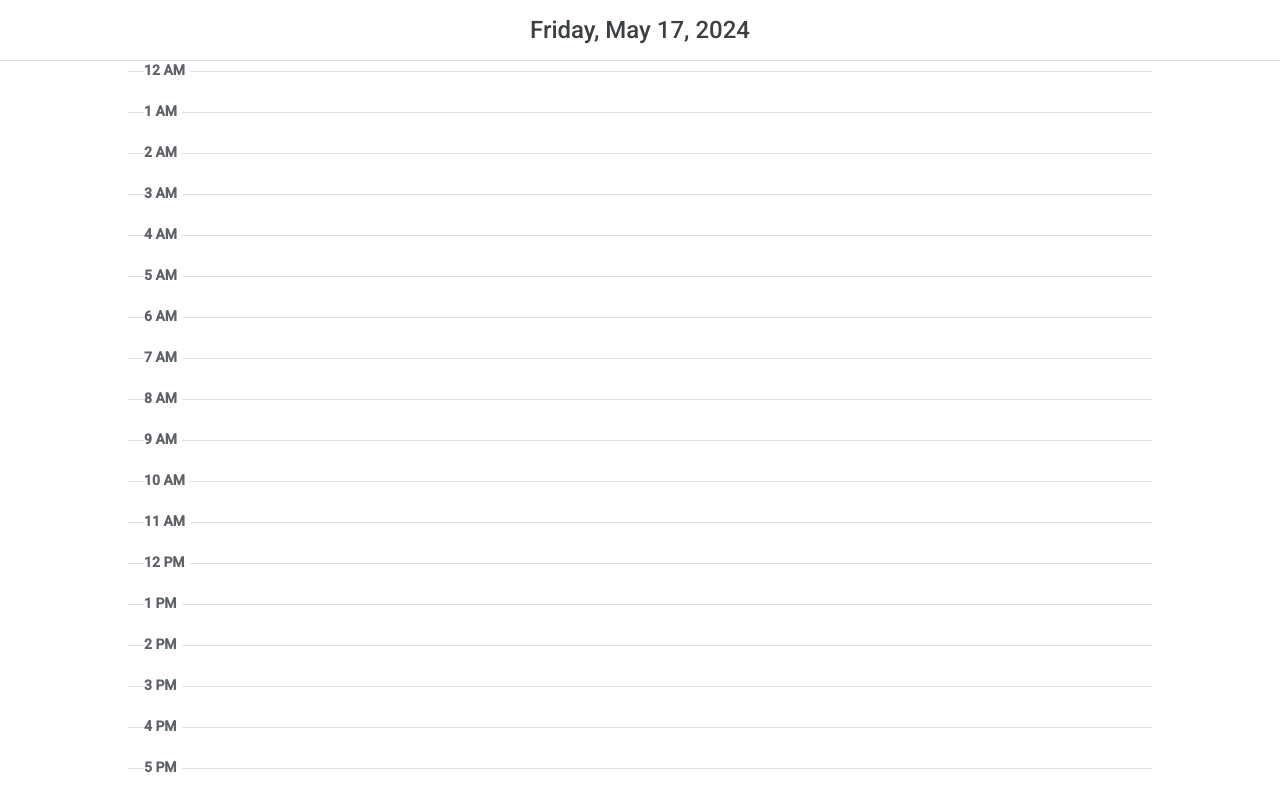
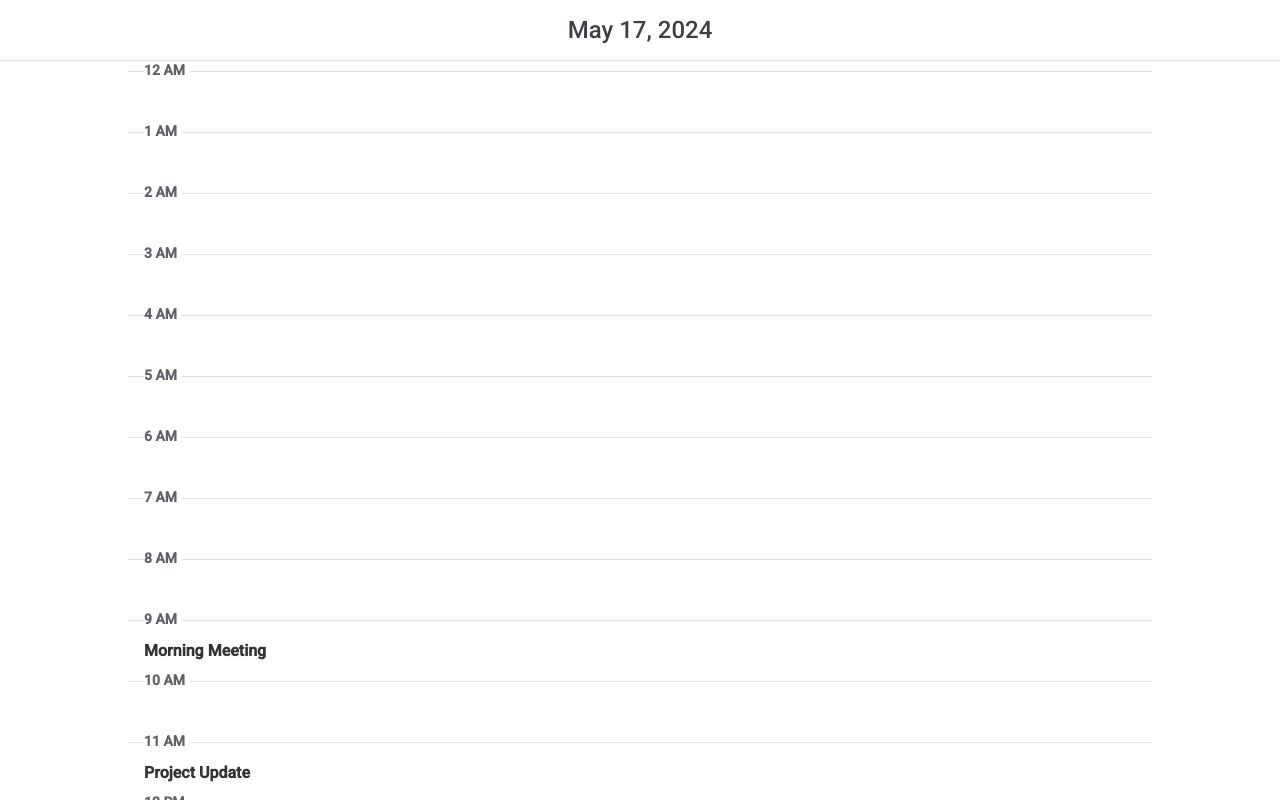
Before and after one commit to klister10/calendarCodingChallenge, a React (Create React App) app: page / in a window 1280 px wide. Built offline with nearby package versions, Linux system fonts and the light colour scheme.

Commit message:
fetching events

```diff
--- a/src/App.js
+++ b/src/App.js
@@ -1,10 +1,13 @@
+import { useState } from 'react';
 import './App.scss';
 import CalendarDay from './components/CalendarDay';
 
 function App() {
+  //NOTE: selecting date is currently out of scope
+  const [selectedDate, setSelectedDate] = useState(new Date());
   return (
     <div className="App">
-      <CalendarDay />
+      <CalendarDay calendarDate={selectedDate}/>
     </div>
   );
 }
--- a/src/components/CalendarDay.js
+++ b/src/components/CalendarDay.js
@@ -1,10 +1,33 @@
-import React from 'react';
+import React, { useState, useEffect } from 'react';
 import './CalendarDay.scss';
+import { fetchEventsByDate } from '../services/api';
+import ErrorBanner from './ErrorBanner';
 
-const CalendarDay = () => {
-  const hours = Array.from({ length: 24 }, (_, i) => i);
-  const today = new Date().toLocaleDateString('en-US', {
-    weekday: 'long',
+const CalendarDay = ({ calendarDate }) => {
+  const [events, setEvents] = useState([]);
+  const [error, setError] = useState(null);
+  const [loading, setLoading] = useState(true);
+
+  useEffect(() => {
+    const fetchEvents = async () => {
+      try {
+        const data = await fetchEventsByDate(calendarDate);
+        setEvents(data || []);
+      } catch (error) {
+        setError('Failed to fetch events. Please try again later.');
+      } finally {
+        setLoading(false);
+      }
+    };
+
+    fetchEvents();
+  }, [calendarDate]);
+
+  const handleCloseError = () => {
+    setError(null);
+  };
+
+  const formattedDate = calendarDate.toLocaleDateString('en-US', {
     month: 'long',
     day: 'numeric',
     year: 'numeric',
@@ -13,14 +36,29 @@ const CalendarDay = () => {
   return (
     <div className="calendarDay">
       <div className="header">
-        <div className="date">{today}</div>
+        <div className="date">{formattedDate}</div>
       </div>
+      {error && <ErrorBanner message={error} onClose={handleCloseError} />}
       <div className="hoursContainer">
-        {hours.map((hour) => (
-          <div key={hour} className="hourBlock">
-            <div className="hourLabel">{`${hour % 12 || 12} ${hour < 12 ? 'AM' : 'PM'}`}</div>
-          </div>
-        ))}
+        {loading ? (
+          <div className="loading">Loading...</div>
+        ) : (
+          Array.from({ length: 24 }, (_, hour) => (
+            <div key={hour} className="hourBlock">
+              <div className="hourLabel">{`${hour % 12 || 12} ${hour < 12 ? 'AM' : 'PM'}`}</div>
+              {events
+                .filter((event) => {
+                  const eventHour = parseInt(event.startTime.split(':')[0], 10);
+                  return eventHour === hour;
+                })
+                .map((event, index) => (
+                  <div key={index} className="eventName">
+                    {event.name}
+                  </div>
+                ))}
+            </div>
+          ))
+        )}
       </div>
     </div>
   );
--- a/src/components/CalendarDay.scss
+++ b/src/components/CalendarDay.scss
@@ -35,7 +35,7 @@
     .hourBlock {
       display: flex;
       position: relative;
-      height: 40px;  /* Adjusted height of the blocks */
+      height: 60px;  /* Adjusted height of the blocks */
       border-top: 1px solid #e0e0e0;
       background-color: #ffffff;
       transition: background-color 0.3s;
@@ -61,6 +61,20 @@
         background-color: #ffffff;
         padding-right: 5px; /* Ensure some padding to the right for better readability */
       }
+
+      .eventName {
+        margin-top: 20px;
+        padding-left: 16px;
+        font-size: 16px;
+        color: #333;
+      }
     }
   }
+
+  .loading {
+    font-size: 16px;
+    color: #666;
+    text-align: center;
+    padding: 20px;
+  }
 }
--- /dev/null
+++ b/src/components/ErrorBanner.js
@@ -0,0 +1,11 @@
+import React from 'react';
+import './ErrorBanner.scss';
+
+const ErrorBanner = ({ message, onClose }) => (
+  <div className="errorBanner">
+    <span>{message}</span>
+    <button onClick={onClose} className="closeButton">X</button>
+  </div>
+);
+
+export default ErrorBanner;
--- /dev/null
+++ b/src/components/ErrorBanner.scss
@@ -0,0 +1,20 @@
+.errorBanner {
+  display: flex;
+  justify-content: space-between;
+  align-items: center;
+  background-color: #f8d7da;
+  color: #721c24;
+  padding: 10px;
+  margin: 10px 0;
+  width: 80%;
+  border: 1px solid #f5c6cb;
+  border-radius: 4px;
+
+  .closeButton {
+    background: none;
+    border: none;
+    font-size: 16px;
+    cursor: pointer;
+    color: #721c24;
+  }
+}
--- /dev/null
+++ b/src/services/api.js
@@ -0,0 +1,40 @@
+// Dummy events data
+const dummyEvents = [
+  {
+    date: new Date(),
+    startTime: '09:00',
+    endTime: '10:00',
+    name: 'Morning Meeting',
+  },
+  {
+    date: new Date(),
+    startTime: '11:00',
+    endTime: '12:00',
+    name: 'Project Update',
+  },
+  {
+    date: new Date(),
+    startTime: '14:00',
+    endTime: '15:00',
+    name: 'Client Call',
+  },
+  {
+    date: new Date(),
+    startTime: '16:00',
+    endTime: '17:00',
+    name: 'Team Sync-up',
+  },
+];
+
+export async function fetchEventsByDate(calendarDate) {
+  console.log("fetching calendar events for date:", calendarDate, ". returning mock data");
+  try {
+    // Simulate an API call with a delay
+    await new Promise((resolve) => setTimeout(resolve, 1000));
+
+    return dummyEvents;
+  } catch (error) {
+    console.error('Error fetching calendar events:', error);
+    throw error; // Re-throw the error to propagate it, so that CalendarDay can handle it
+  }
+}
```
